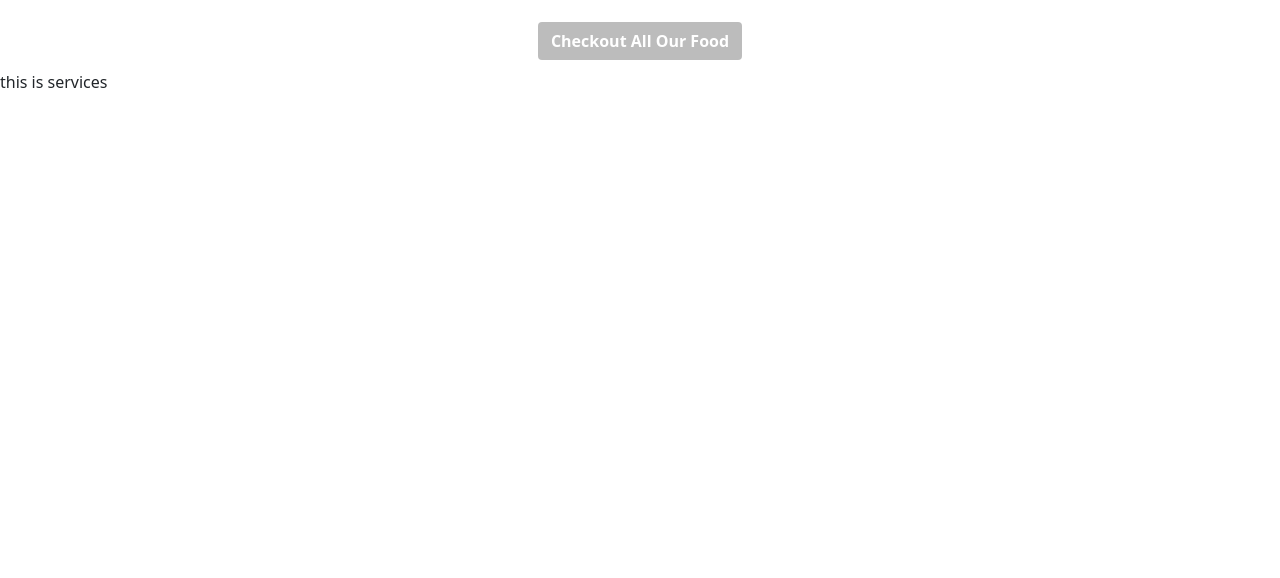
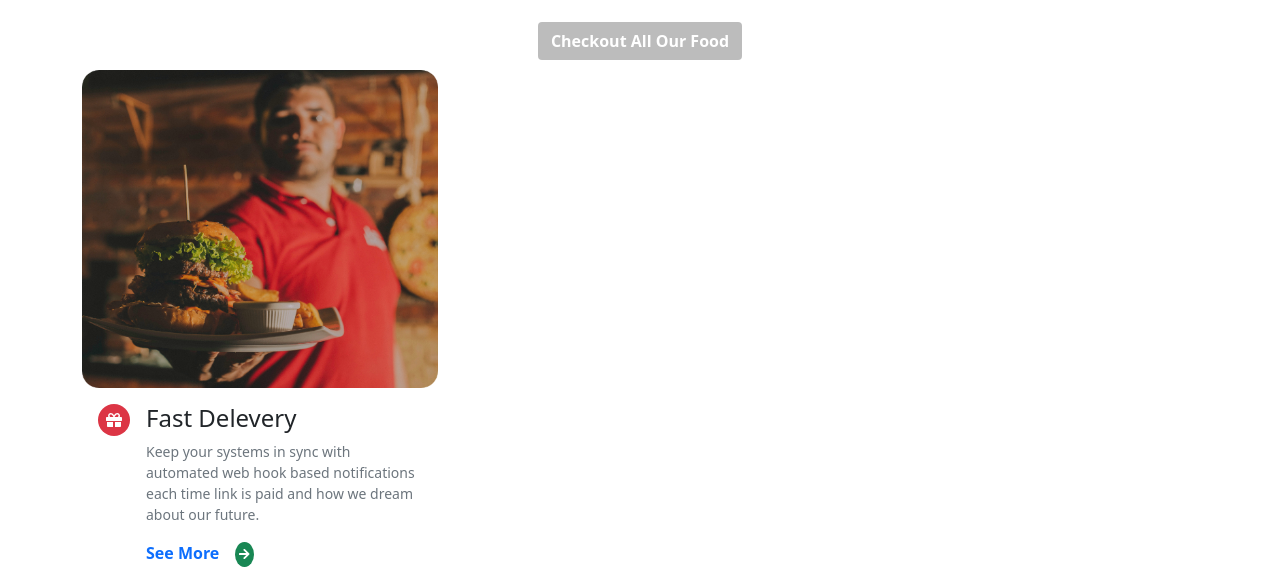
Before and after one commit to DeveloperRoman/Hot_Onion_Resturent, a React (Create React App) app: page / in a window 1280 px wide. Shown: the part 1267-1845 px from the top of the page. Before the commit the page ends 1361 px from the top, so only its background shows below. Built offline with nearby package versions, Linux system fonts and the light colour scheme.

Commit message:
--- Auto-Git Commit ---

```diff
--- a/src/Pages/Home/ChooseUs/ChooseUs.js
+++ b/src/Pages/Home/ChooseUs/ChooseUs.js
@@ -1,10 +1,15 @@
 import React from 'react';
+import { Container, Row } from 'react-bootstrap';
 import Services from './Services';
 
 const ChooseUs = () => {
     return (
         <div>
-            <Services></Services>
+            <Container>
+                <Row>
+                    <Services></Services>
+                </Row>
+            </Container>
         </div>
     );
 };
--- a/src/Pages/Home/ChooseUs/Services.js
+++ b/src/Pages/Home/ChooseUs/Services.js
@@ -1,11 +1,35 @@
+import { faArrowRight, faGift } from '@fortawesome/free-solid-svg-icons';
+import { FontAwesomeIcon } from '@fortawesome/react-fontawesome';
 import React from 'react';
+import { Col } from 'react-bootstrap';
 import fastDelevery from '../../../images/services/fast.png'
 
 const Services = () => {
     return (
-        <div>
-            this is services
-        </div>
+        <Col md={4}>
+            <div>
+                <div>
+                    <img className="img-fluid" src={fastDelevery} alt="" />
+                </div>
+                <div className="d-flex p-3 align-items-start">
+                    <div className="me-3">
+                        <div className="bg-danger p-2 rounded-circle text-white d-flex align-items-center justify-content-center">
+                        <FontAwesomeIcon icon={faGift}></FontAwesomeIcon>
+                        </div>
+                    </div>
+                    <div>
+                        <h4>Fast Delevery</h4>
+                        <p style={{fontSize: '14px'}} className="text-muted">Keep your systems in sync with automated web hook based notifications each time link is paid and how we dream about our future.</p>
+                        <button className="border-0 text-primary bg-transparent fw-bold">
+                            See More
+                            <span className="ms-3 bg-success rounded-circle text-white p-1" style={{fontSize: '12px'}}>
+                                <FontAwesomeIcon icon={faArrowRight}></FontAwesomeIcon>
+                            </span>
+                        </button>
+                    </div>
+                </div>
+            </div>
+        </Col>
     );
 };
 
```
Also changed, not shown: .autogit/logs/log-15-9-2021-7-33-35.txt (added).
